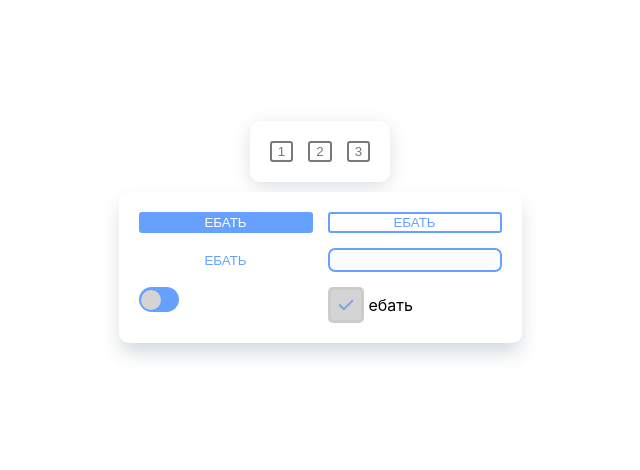
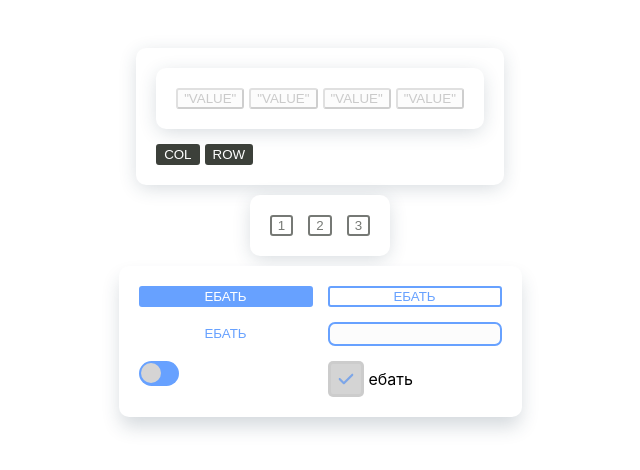
Before and after one commit to CDS-Solutions/UI, a React (Create React App) app: page / in a window 1280 px wide. Shown: the part 168-638 px from the top of the page, without its empty margins (320-960 px from the left). Built offline with nearby package versions, Linux system fonts and the light colour scheme; the HTML template or start-up script is replaced by a standard one.

Commit message:
add ButtonGroup

```diff
--- a/src/App.tsx
+++ b/src/App.tsx
@@ -1,6 +1,7 @@
 import React, { useState } from 'react';
 import styles from './App.module.css';
 import Button from './components/Button/Button';
+import ButtonGroup from './components/ButtonGroup/ButtonGroup';
 import CheckBox from './components/CheckBox/CheckBox';
 import ColorGroup from './components/ColorGroup/ColorGroup';
 import Grid from './components/Grid/Grid';
@@ -13,6 +14,7 @@ function App() {
   const [disabled, setDisabled] = useState(true)
   const [buttonValue, setButtonValue] = useState<string>('ебать')
   const [countColumns, setCountColumns] = useState<number>(2)
+  const [orientation, setOrientation] = useState<string>('row')
 
   // const secondArray  = ['первый элемент', 'ваыаыва','ываывацуауа']
   // const firstArray  = ['первый элемент', 'ваыаыва','ываывацуауа']
@@ -20,6 +22,46 @@ function App() {
 
   return (
     <div className={styles.container}>
+      <Grid tcolumns={1}>
+
+        <Grid tcolumns={1}>
+          <ButtonGroup
+            gap={5}
+            orientation={orientation}
+            varianted="conteined"
+            disabled={disabled}
+          >
+
+            <Button>
+              "VALUE"
+            </Button>
+            <Button>
+              "VALUE"
+            </Button>
+            <Button>
+              "VALUE"
+            </Button>
+            <Button>
+              "VALUE"
+            </Button>
+
+          </ButtonGroup>
+        </Grid>
+
+        <ButtonGroup gap={5} >
+              <Button
+                onClick={()=> setOrientation('column')}
+              >
+                Col
+              </Button>
+              <Button
+                onClick={()=> setOrientation('row')}
+
+              >
+                Row
+              </Button>
+        </ButtonGroup>
+      </Grid>
 
        <Grid tcolumns={3}>
           <Button
--- /dev/null
+++ b/src/components/ButtonGroup/ButtonGroup.tsx
@@ -0,0 +1,53 @@
+import React, { FC } from 'react'
+
+type Orientation = 'row' |'column'
+
+enum variantedEnum{
+    text = "text",
+    contained = "contained",
+    outlined = "outlined"
+}
+
+type ColorGroupProps = {
+    children:  any
+    varianted?: variantedEnum | string
+    orientation?: Orientation | any
+    disabled?: boolean,
+    color?: string,
+    width?:string,
+    height?:string,
+    gap?: number
+
+}
+
+const ButtonGroup:FC<ColorGroupProps> = ({varianted, gap, disabled, width, color, orientation, children}) => {
+
+
+    const groupStyles = () =>{
+       return{
+            display: "flex",
+            flexDirection: orientation,
+            gap: gap + 'px'
+       }
+    }
+
+    return (
+        <div style={{...groupStyles()}}>
+            {children.map((child:any) =>{
+                return  React.cloneElement(child,
+                    {
+                        varianted: varianted,
+                        width: width,
+                        color: color,
+                        disabled: disabled
+                    })
+            })}
+        </div>
+    )
+}
+
+ButtonGroup.defaultProps={
+    varianted: variantedEnum.contained
+}
+
+export default ButtonGroup
```
